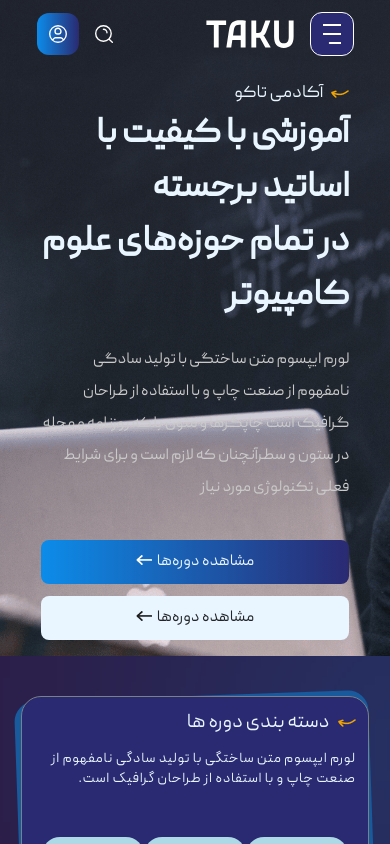
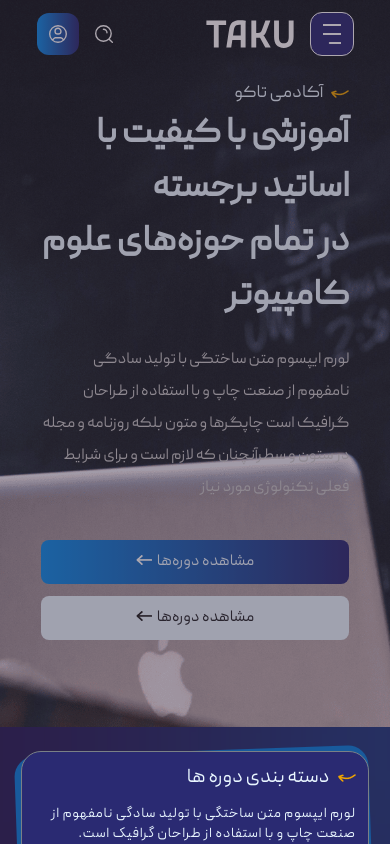
Before and after one commit to AmirhosseinDehghanazar/TakuAcademy-Frontend, a React (Vite) app in the folder TakuAcademy-Frontend/: page / in a window 390 px wide. Shown: the top 844 px of the page. Built offline with nearby package versions, Linux system fonts and the light colour scheme.

Commit message:
color of background images on top of the main page is fixed + more responsive

```diff
--- a/TakuAcademy-Frontend/src/App.css
+++ b/TakuAcademy-Frontend/src/App.css
@@ -11,10 +11,19 @@
 }
 
 .bg-asatid {
-  background-image: linear-gradient(rgb(51, 51, 69, 0.42), transparent),
-    url("./assets/header/header-background.png");
+  background: url("./assets/header/header-background.png");
+  position: relative;
   background-repeat: no-repeat;
   background-size: cover;
+  padding-bottom: 8vw;
+  margin-bottom: 6vw;
+}
+.bg-asatid::before {
+  content: "";
+  position: absolute;
+  width: 100%;
+  height: 100%;
+  background-color: rgba(52, 35, 56, 0.4);
 }
 
 .main-page {
@@ -90,6 +99,7 @@
 .fade-in {
   animation: fadeIn 1s ease-in-out; /* Adjust the animation duration as needed */
 }
+
 @keyframes slideInFromBottom {
   from {
     opacity: 0;
--- a/TakuAcademy-Frontend/src/components/navbar/Navbar.jsx
+++ b/TakuAcademy-Frontend/src/components/navbar/Navbar.jsx
@@ -22,7 +22,7 @@ const Navbar = () => {
         <Sidebar sidebar={sidebar} closeSidebar={closeSidebar} />
       </div>
 
-      <div className="fade-in lg:mt-8">
+      <div className="fade-in lg:pt-8">
         {/* parent */}
         <div className="flex py-3 mb-3 navbar md:relative w-full justify-around gap-5 sm:gap-32 md:gap-60 lg:gap-16 xl:gap-36 transition-all items-center">
           {/* firat part of nav includes: menu & logo */}
```
